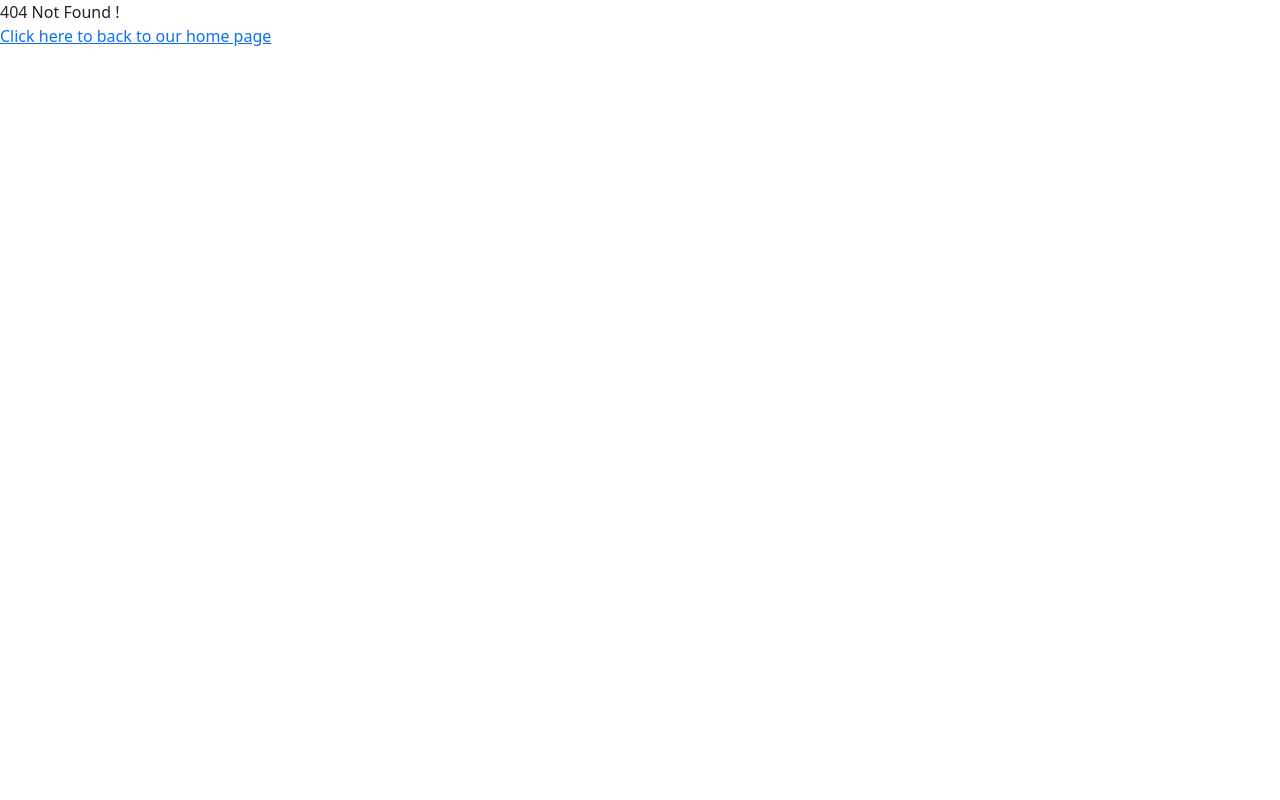
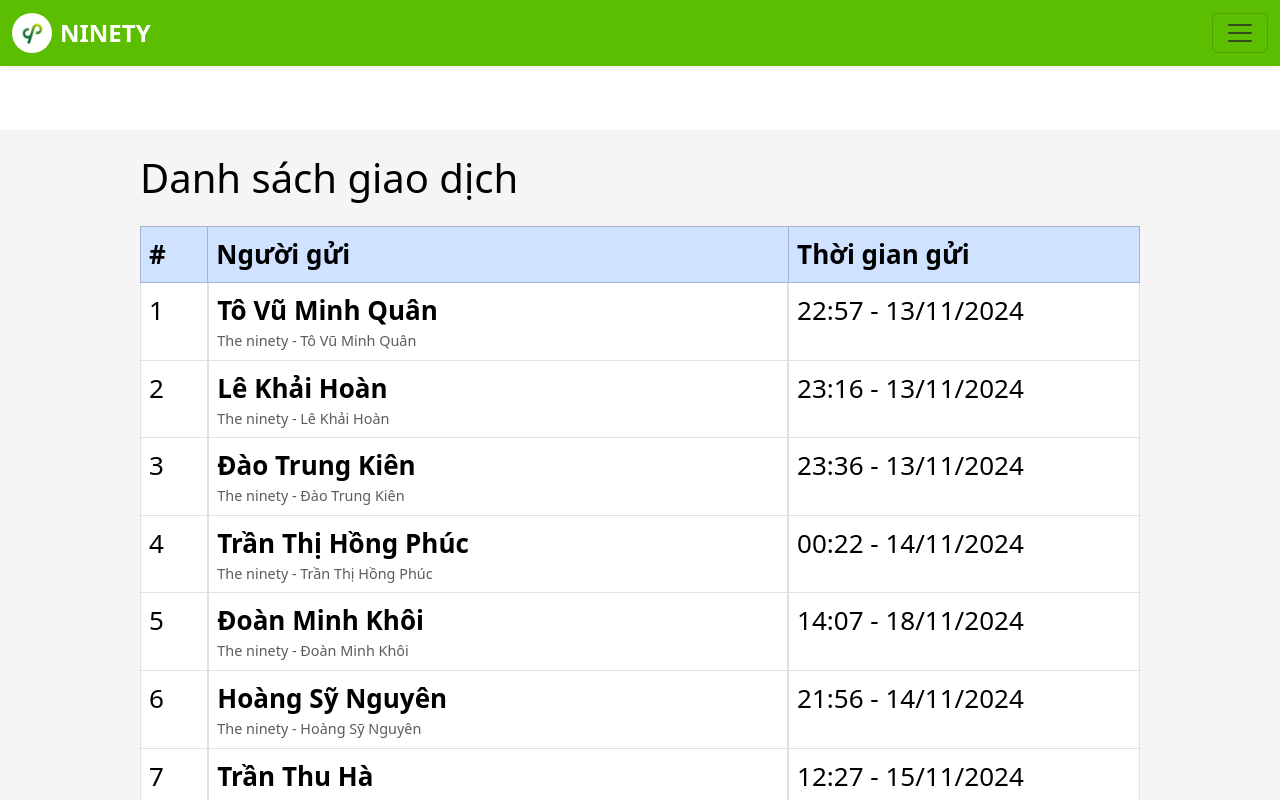
Before and after one commit to EXE-NINETY/Ninety_FrontEnd, a React (Create React App) app: page /dashboard in a window 1280 px wide. Before the commit this address had no page. Shown: the top 800 px of the page. Built offline with nearby package versions, Linux system fonts and the light colour scheme; sample sign-in values are in the browser's storage.

Commit message:
dashboard

```diff
--- a/src/App.js
+++ b/src/App.js
@@ -12,6 +12,7 @@ import Tournament from './pages/Tournament';
 import TeamDetail from './pages/TeamDetail';
 import TournamentDetail from './pages/TournamentDetail';
 import PrivateRoute from './pages/PrivateRoute';
+import Dashboard from './pages/Dashboard';
 
 const router = createBrowserRouter([
   {
@@ -24,6 +25,7 @@ const router = createBrowserRouter([
       { path: "/tournaments", element: <PrivateRoute><Tournament /></PrivateRoute> },
       { path: "/teams/:id", element: <PrivateRoute><TeamDetail /></PrivateRoute> },
       { path: "/tournaments/:id", element: <PrivateRoute><TournamentDetail /></PrivateRoute> },
+      { path: "/dashboard", element: <PrivateRoute><Dashboard /></PrivateRoute> },
     ],
     errorElement: <NotFoundPage />,
   },
--- a/src/components/CustomNavbar.jsx
+++ b/src/components/CustomNavbar.jsx
@@ -1,6 +1,6 @@
 import React from "react";
 import { Image, NavDropdown } from "react-bootstrap";
-import { FaHome, FaLink, FaUser } from 'react-icons/fa';
+import { FaHome, FaLink, FaMoneyBillAlt, FaUser } from 'react-icons/fa';
 
 const CustomNavbar = () => {
     const accountDTO = JSON.parse(sessionStorage.getItem('accountDTO'));
@@ -54,6 +54,12 @@ const CustomNavbar = () => {
                                 <FaUser className="me-2" /> Team
                             </a>
                         </li>
+
+                        <li className="nav-item">
+                            <a className="nav-link text-light" href="/dashboard">
+                                <FaMoneyBillAlt className="me-2" /> Dashboard/Revenue
+                            </a>
+                        </li>
                     </ul>
 
                     <div className="d-flex align-items-center">
--- /dev/null
+++ b/src/pages/Dashboard.jsx
@@ -0,0 +1,249 @@
+import React from "react";
+
+const payments = [
+    {
+        id: 1,
+        amount: "100,000đ",
+        time: "22:57 - 13/11/2024",
+        transactionId: "72227392294",
+        sender: {
+            name: "Tô Vũ Minh Quân",
+            description: "The ninety - Tô Vũ Minh Quân",
+        },
+    },
+    {
+        id: 2,
+        amount: "100,000đ",
+        time: "23:16 - 13/11/2024",
+        transactionId: "72227392294",
+        sender: {
+            name: "Lê Khải Hoàn",
+            description: "The ninety - Lê Khải Hoàn",
+        },
+    },
+    {
+        id: 3,
+        amount: "100,000đ",
+        time: "23:36 - 13/11/2024",
+        transactionId: "72227392294",
+        sender: {
+            name: "Đào Trung Kiên",
+            description: "The ninety - Đào Trung Kiên",
+        },
+    },
+    {
+        id: 4,
+        amount: "100,000đ",
+        time: "00:22 - 14/11/2024",
+        transactionId: "72227392294",
+        sender: {
+            name: "Trần Thị Hồng Phúc",
+            description: "The ninety - Trần Thị Hồng Phúc",
+        },
+    },
+    {
+        id: 5,
+        amount: "100,000đ",
+        time: "14:07 - 18/11/2024",
+        transactionId: "72227392294",
+        sender: {
+            name: "Đoàn Minh Khôi",
+            description: "The ninety - Đoàn Minh Khôi",
+        },
+    },
+    {
+        id: 6,
+        amount: "100,000đ",
+        time: "21:56 - 14/11/2024",
+        transactionId: "72227392294",
+        sender: {
+            name: "Hoàng Sỹ Nguyên",
+            description: "The ninety - Hoàng Sỹ Nguyên",
+        },
+    },
+    {
+        id: 6,
+        amount: "100,000đ",
+        time: "12:27 - 15/11/2024",
+        transactionId: "72227392294",
+        sender: {
+            name: "Trần Thu Hà",
+            description: "The ninety - Trần Thu Hà",
+        },
+    },
+    {
+        id: 7,
+        amount: "100,000đ",
+        time: "19:14 - 15/11/2024",
+        transactionId: "72227392294",
+        sender: {
+            name: "Nguyễn Nhật Minh",
+            description: "The ninety - Nguyễn Nhật Minh",
+        },
+    },
+    {
+        id: 8,
+        amount: "100,000đ",
+        time: "19:50 - 15/11/2024",
+        transactionId: "72227392294",
+        sender: {
+            name: "Đinh Trần Nhật Minh",
+            description: "The ninety - Đinh Trần Nhật Minh",
+        },
+    },
+    {
+        id: 9,
+        amount: "100,000đ",
+        time: "12:27 - 15/11/2024",
+        transactionId: "72227392294",
+        sender: {
+            name: "Điền Thanh Thanh",
+            description: "The ninety - Điền Thanh Thanh",
+        },
+    },
+    {
+        id: 10,
+        amount: "100,000đ",
+        time: "11:10 - 16/11/2024",
+        transactionId: "72227392294",
+        sender: {
+            name: "Tran Hai Phong",
+            description: "The ninety - Tran Hai Phong",
+        },
+    },
+    {
+        id: 11,
+        amount: "100,000đ",
+        time: "12:56 - 16/11/2024",
+        transactionId: "72227392294",
+        sender: {
+            name: "Lâm Hồ Bân",
+            description: "The ninety - Lâm Hồ Bân",
+        },
+    },
+    {
+        id: 12,
+        amount: "100,000đ",
+        time: "14:14 - 16/11/2024",
+        transactionId: "72227392294",
+        sender: {
+            name: "Nguyễn Gia Hân",
+            description: "The ninety - Nguyễn Gia Hân",
+        },
+    },
+    {
+        id: 13,
+        amount: "100,000đ",
+        time: "12:55 - 16/11/2024",
+        transactionId: "72227392294",
+        sender: {
+            name: "Hồ Dương Trung Nguyên",
+            description: "The ninety - Hồ Dương Trung Nguyên",
+        },
+    },
+    {
+        id: 14,
+        amount: "100,000đ",
+        time: "12:55 - 16/11/2024",
+        transactionId: "72227392294",
+        sender: {
+            name: "Nguyễn Trương Khang Thuận",
+            description: "The ninety - Nguyễn Trương Khang Thuận",
+        },
+    },
+    {
+        id: 15,
+        amount: "100,000đ",
+        time: "13:01 - 24/11/2024",
+        transactionId: "72227392294",
+        sender: {
+            name: "Phạm Đức Thịnh",
+            description: "The ninety - Pham Duc Thinh",
+        },
+    },
+    {
+        id: 16,
+        amount: "100,000đ",
+        time: "13:15 - 16/11/2024",
+        transactionId: "72227392294",
+        sender: {
+            name: "Trương Minh Quang",
+            description: "The ninety - Trương Minh Quang",
+        },
+    },
+    {
+        id: 17,
+        amount: "100,000đ",
+        time: "22:31 - 17/11/2024",
+        transactionId: "72227392294",
+        sender: {
+            name: "Hà Quang Vinh",
+            description: "The ninety - Hà Quang Vinh",
+        },
+    },
+    {
+        id: 18,
+        amount: "100,000đ",
+        time: "15:59 - 17/11/2024",
+        transactionId: "72227392294",
+        sender: {
+            name: "Trần Hoàng Trung Anh",
+            description: "The ninety - Trần Hoàng Trung Anh",
+        },
+    },
+    {
+        id: 19,
+        amount: "100,000đ",
+        time: "21:23 - 16/11/2024",
+        transactionId: "72227392294",
+        sender: {
+            name: "Võ Minh Khôi",
+            description: "The ninety - Võ Minh Khôi",
+        },
+    },
+    {
+        id: 20,
+        amount: "100,000đ",
+        time: "10:21 - 18/11/2024",
+        transactionId: "72227392294",
+        sender: {
+            name: "Nguyễn Duy Mạnh",
+            description: "The ninety - Nguyễn Duy Mạnh",
+        },
+    }
+];
+
+const Dashboard = () => {
+    return (
+        <div className="container py-4">
+            <h1 className="mb-4">Danh sách giao dịch</h1>
+            <table className="table table-bordered table-hover">
+                <thead className="table-primary">
+                    <tr>
+                        <th>#</th>
+                        <th>Người gửi</th>
+                        <th>Thời gian gửi</th>
+                    </tr>
+                </thead>
+                <tbody>
+                    {payments.map((payment, index) => (
+                        <tr key={payment.id}>
+                            <td>{index + 1}</td>
+                            <td className="d-flex align-items-center">
+                                <div>
+                                    <p className="mb-0 fw-bold">{payment.sender.name}</p>
+                                    <p className="text-muted mb-0" style={{ fontSize: "0.9rem" }}>
+                                        {payment.sender.description}
+                                    </p>
+                                </div>
+                            </td>
+                            <td>{payment.time}</td>
+                        </tr>
+                    ))}
+                </tbody>
+            </table>
+        </div>
+    );
+};
+
+export default Dashboard;
```
